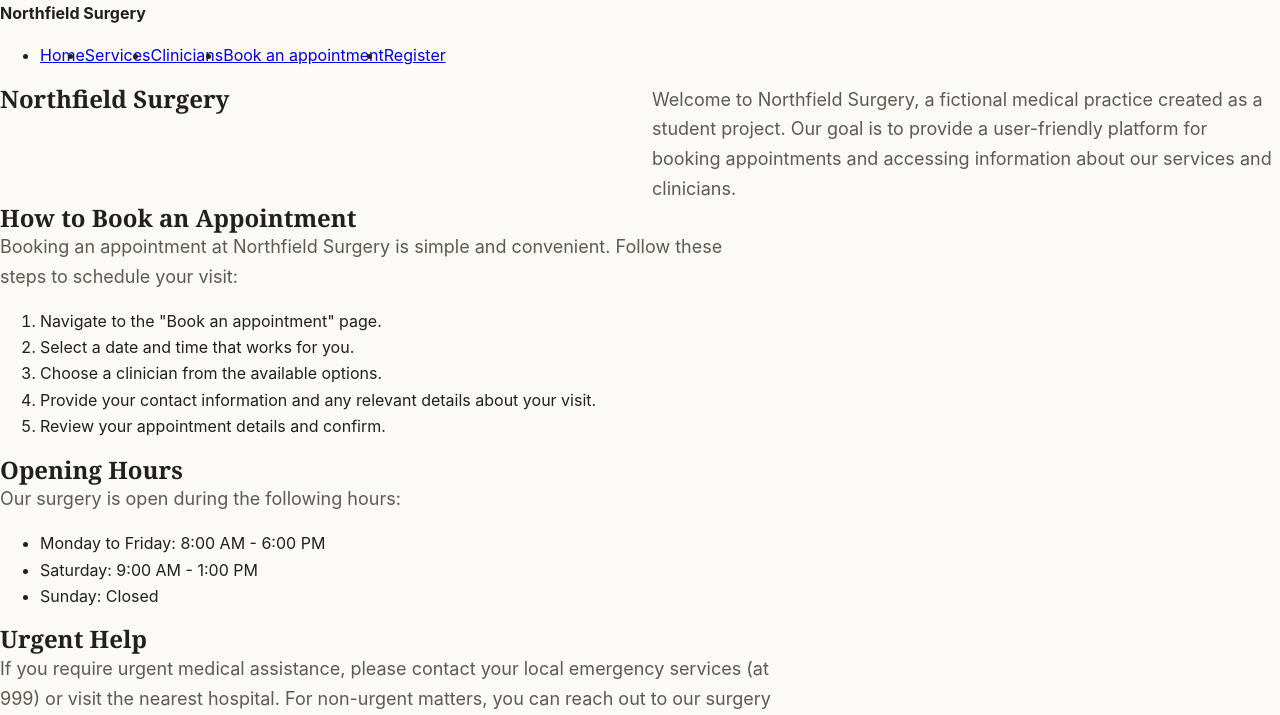
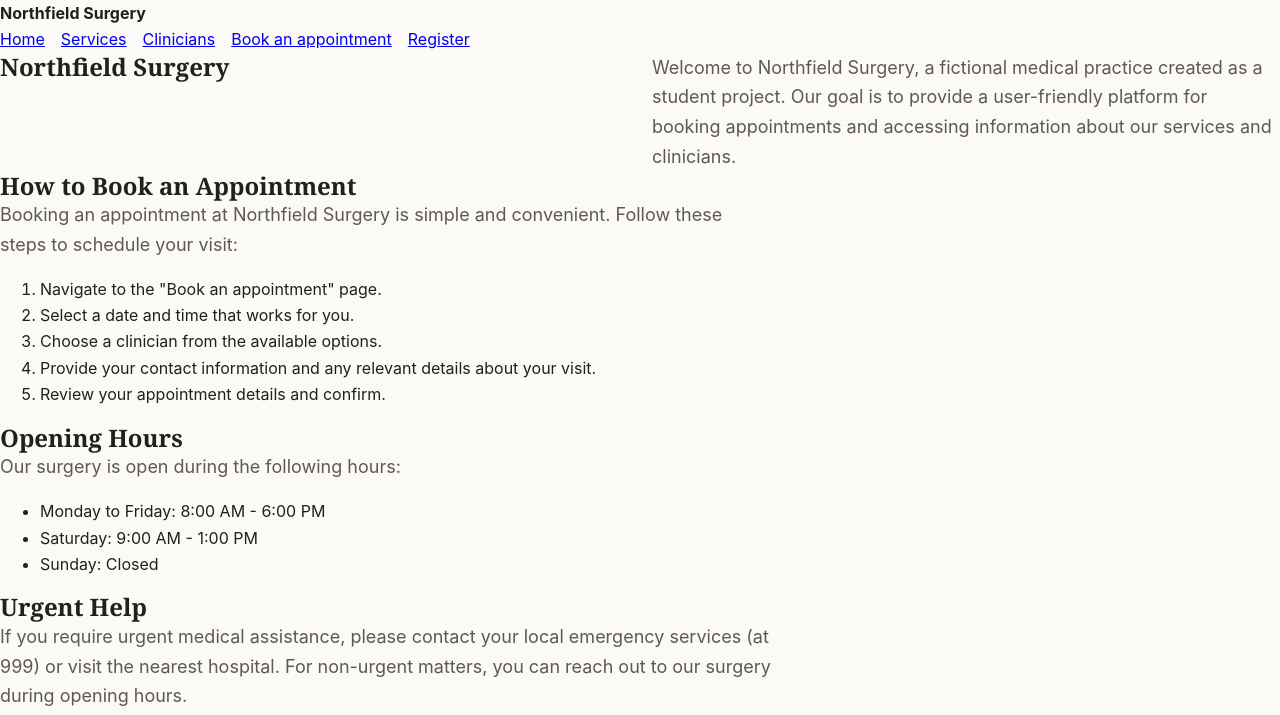
Before and after one commit to Expecify/HTML-Project, a plain HTML site: page index.html in a window 1280 px wide. Shown: the top 715 px of the page. Drawn offline with Linux system fonts and the light colour scheme.

Commit message:
adding nav ul

```diff
--- a/assets/css/style.css
+++ b/assets/css/style.css
@@ -234,3 +234,10 @@ outline-offset: 2px;
 .btn--accent {
     background-color: var(--accent);
 }
+nav ul {
+    list-style:  none;
+    padding: 0;
+    margin: 0;
+    display: flex;
+    gap: var(--space-2);
+}
```
